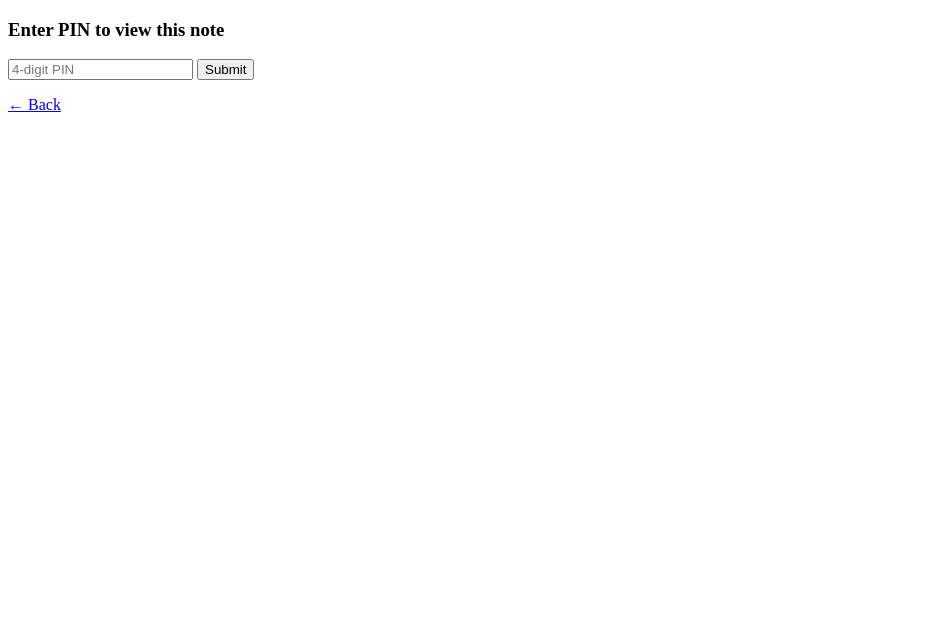
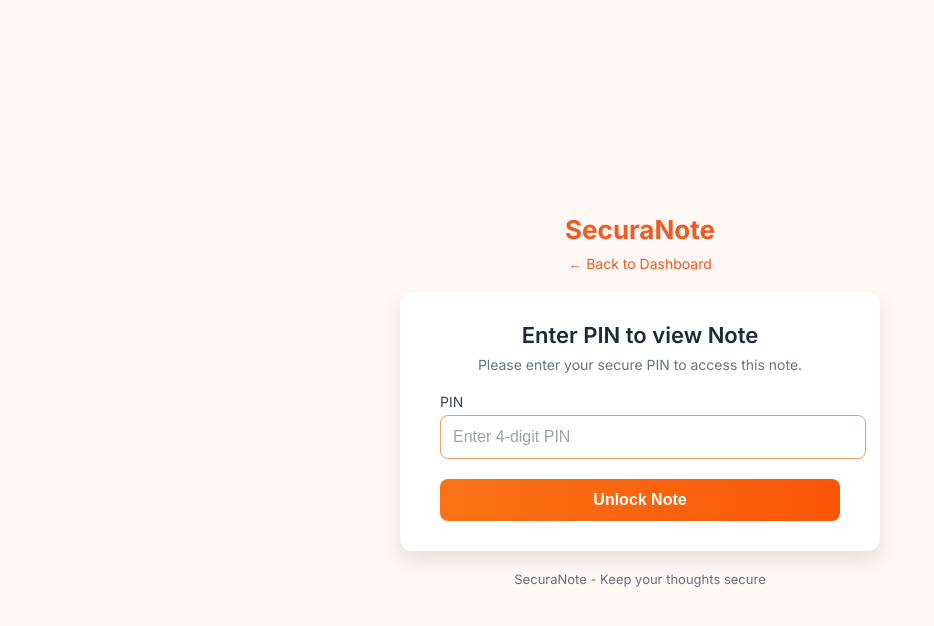
Before and after one commit to Harsha-k04/securanote, a Flask app: template securanote/templates/enter_pin.html in a window 1280 px wide. Shown: the top 626 px of the page, without its empty margins (0-934 px from the left). Run offline with Flask 3, Linux system fonts and the light colour scheme; the template is opened without the code that fills it, so the values that code supplies are empty; parts of the project's set-up code (start-up, migrations or seed data) failed here and were passed over.

Commit message:
Update enter_pin.html

```diff
--- a/securanote/templates/enter_pin.html
+++ b/securanote/templates/enter_pin.html
@@ -1,22 +1,122 @@
-<!doctype html>
-<html>
+<!DOCTYPE html>
+<html lang="en">
 <head>
+    <meta charset="UTF-8">
     <title>Enter PIN</title>
+    <link href="https://fonts.googleapis.com/css2?family=Inter:wght@400;600;700&display=swap" rel="stylesheet">
     <style>
+        body {
+            margin: 0;
+            font-family: 'Inter', sans-serif;
+            background-color: #fff8f4;
+            display: flex;
+            flex-direction: column;
+            align-items: center;
+            justify-content: center;
+            height: 100vh;
+        }
+
+        .container {
+            background-color: white;
+            padding: 30px 40px;
+            border-radius: 12px;
+            box-shadow: 0 10px 20px rgba(0,0,0,0.1);
+            text-align: center;
+            width: 90%;
+            max-width: 400px;
+        }
+
+        .logo {
+            font-size: 26px;
+            font-weight: 700;
+            color: #f15a24;
+            margin-bottom: 10px;
+        }
+
+        .back {
+            color: #f15a24;
+            font-size: 14px;
+            margin-bottom: 20px;
+            display: inline-block;
+            text-decoration: none;
+        }
+
+        h2 {
+            margin: 0;
+            font-size: 22px;
+            font-weight: 600;
+            color: #1f2937;
+        }
+
+        p.subtext {
+            color: #6b7280;
+            font-size: 14px;
+            margin: 8px 0 20px;
+        }
+
+        label {
+            display: block;
+            text-align: left;
+            font-size: 14px;
+            color: #374151;
+            margin-bottom: 5px;
+            font-weight: 500;
+        }
+
+        input[type="password"] {
+            width: 100%;
+            padding: 12px;
+            font-size: 16px;
+            border: 1px solid #f89b62;
+            border-radius: 8px;
+            outline: none;
+            color: #374151;
+            background-color: #fff;
+            margin-bottom: 20px;
+        }
+
+        input[type="password"]::placeholder {
+            color: #9ca3af;
+        }
+
+        button {
+            background: linear-gradient(to right, #f97316, #fb5607);
+            color: white;
+            padding: 12px;
+            font-size: 16px;
+            font-weight: 600;
+            border: none;
+            width: 100%;
+            border-radius: 8px;
+            cursor: pointer;
+            transition: background 0.3s;
+        }
+
         .flash-danger {
             padding: 10px;
             background-color: #f8d7da;
             color: #721c24;
             border: 1px solid #f5c6cb;
             border-radius: 5px;
-            margin-bottom: 10px;
+            margin-bottom: 15px;
+        }
+
+        .footer {
+            margin-top: 20px;
+            font-size: 13px;
+            color: #6b7280;
         }
     </style>
 </head>
 <body>
-    <h3>Enter PIN to {{ purpose or "view" }} this note</h3>
 
-    <!-- Flash Message for Wrong PIN -->
+    <div class="logo">SecuraNote</div>
+    <a href="{{ url_for('notes.dashboard') }}" class="back">← Back to Dashboard</a>
+
+    <div class="container">
+        <h2>Enter PIN to {{ purpose or "view" }} Note</h2>
+        <p class="subtext">Please enter your secure PIN to access this note.</p>
+
         {% with messages = get_flashed_messages(with_categories=true) %}
             {% for category, message in messages %}
                 {% if category == 'danger' %}
@@ -26,9 +126,12 @@
         {% endwith %}
 
         <form method="POST">
-        <input type="password" name="pin" placeholder="4-digit PIN" required minlength="4" maxlength="6">
-        <button type="submit">Submit</button>
+            <label for="pin">PIN</label>
+            <input type="password" name="pin" id="pin" placeholder="Enter 4-digit PIN" required minlength="4" maxlength="6">
+            <button type="submit">Unlock Note</button>
         </form>
-    <p><a href="{{ url_for('notes.dashboard') }}">← Back</a></p>
+    </div>
+
+    <div class="footer">SecuraNote - Keep your thoughts secure</div>
 </body>
 </html>
```
Lines whose indentation alone changed are shown as unchanged.
